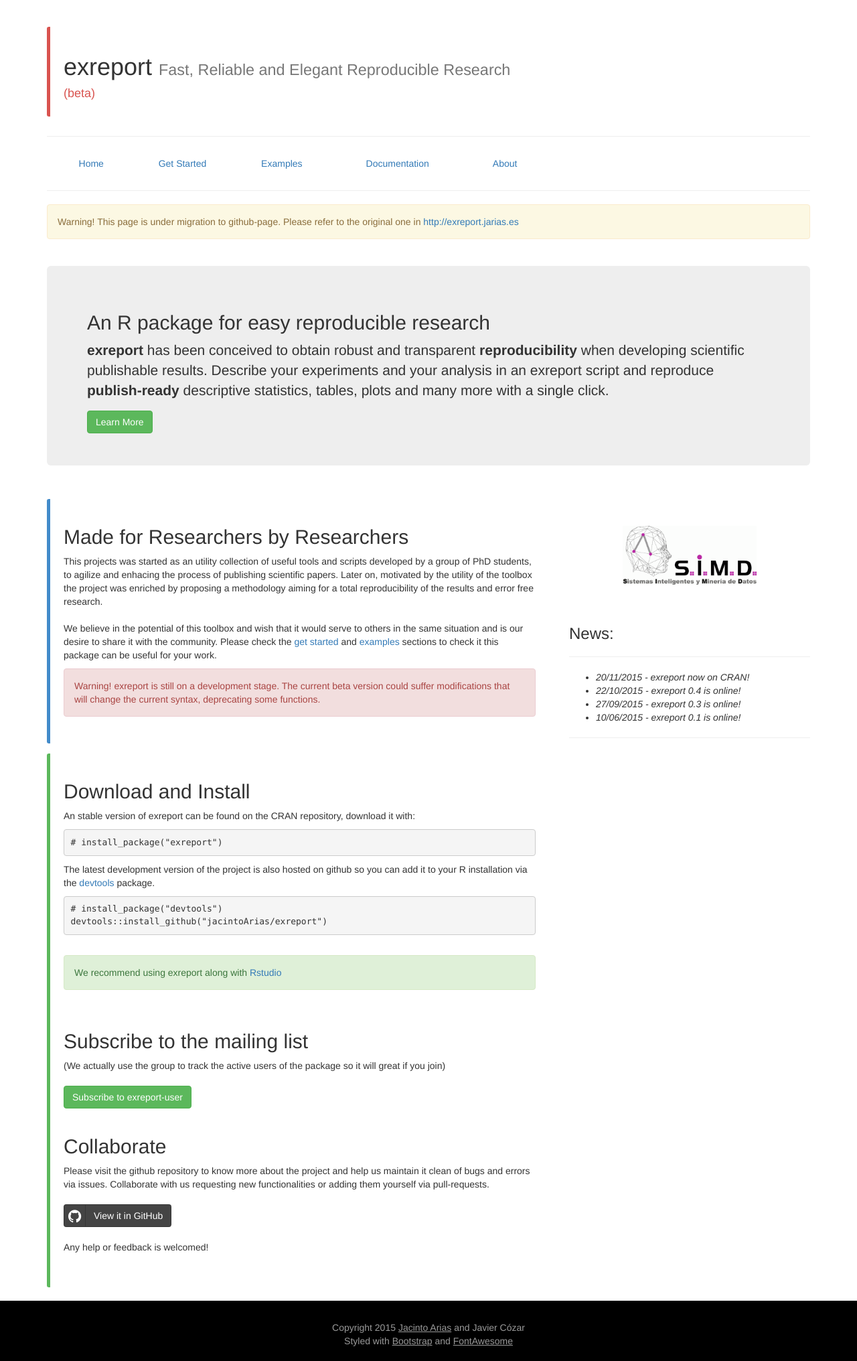
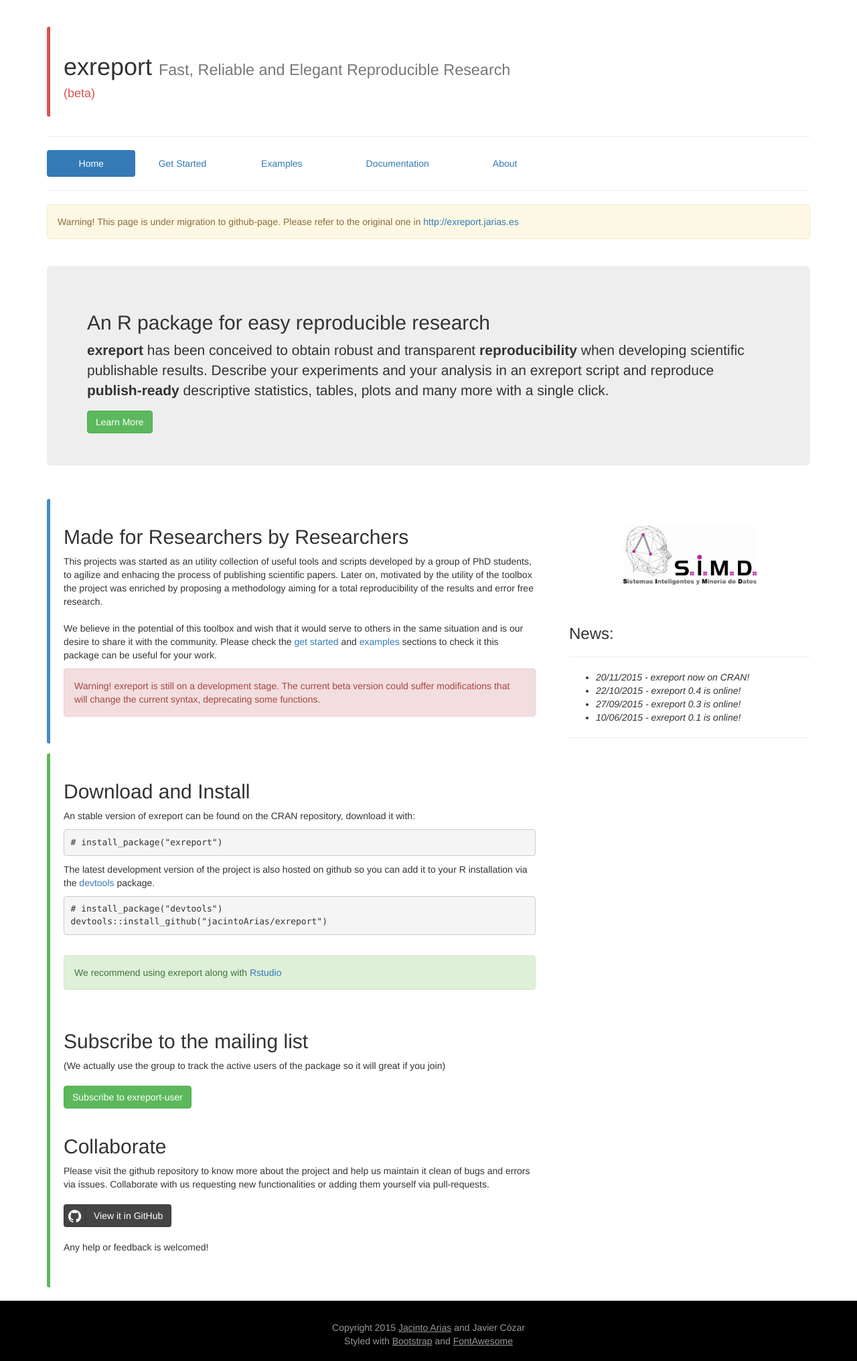
Before and after one commit to jacintoArias/exreport, a Jekyll site: the page built from docs/index.html, in a window 1280 px wide. Shown: the whole page at 67% size. Built offline with Jekyll 4.4.1, drawn with Linux system fonts in a browser that asks for light colours; nearby versions of some CDN libraries.

Commit message:
Fixed active property of navbar

```diff
--- a/docs/_includes/navbar.html
+++ b/docs/_includes/navbar.html
@@ -5,7 +5,7 @@
              {% assign navigation_pages = site.html_pages | sort: 'navigation_weight' %}
               {% for p in navigation_pages %}
                 {% if p.navigation_weight %}
-                  <li role="presentation"><a href="{{p.url}}">{{p.title}}</a></li>
+                  <li {% if p.url == page.url %}class="active"{% endif %} role="presentation"><a href="{{p.url}}">{{p.title}}</a></li>
                 {% endif %}
               {% endfor %}
            </ul>
```
